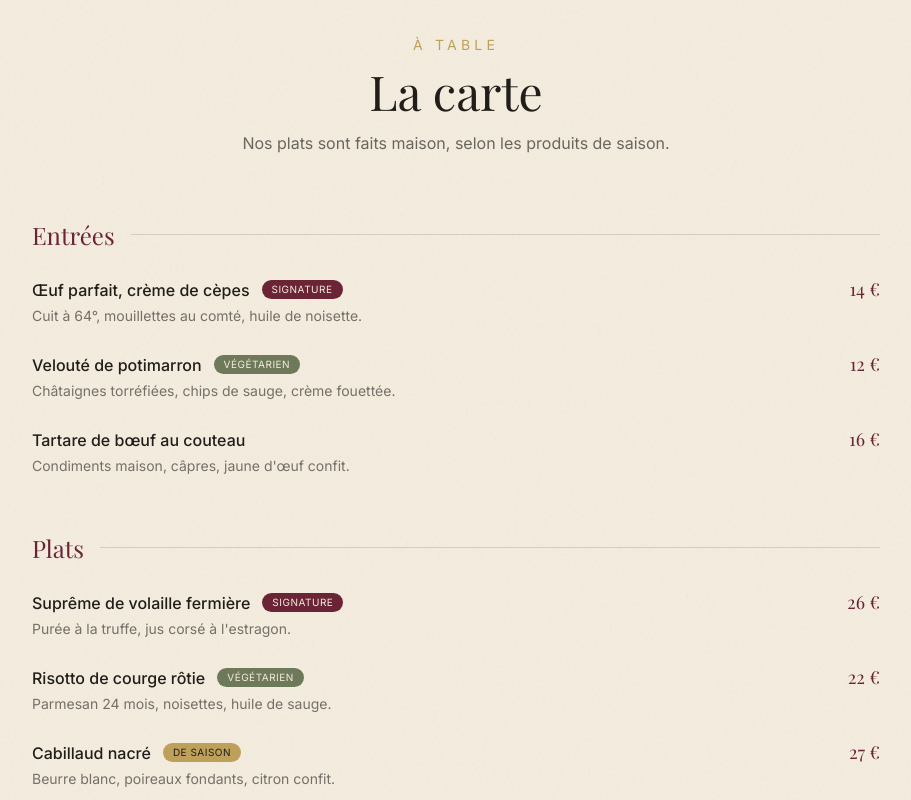
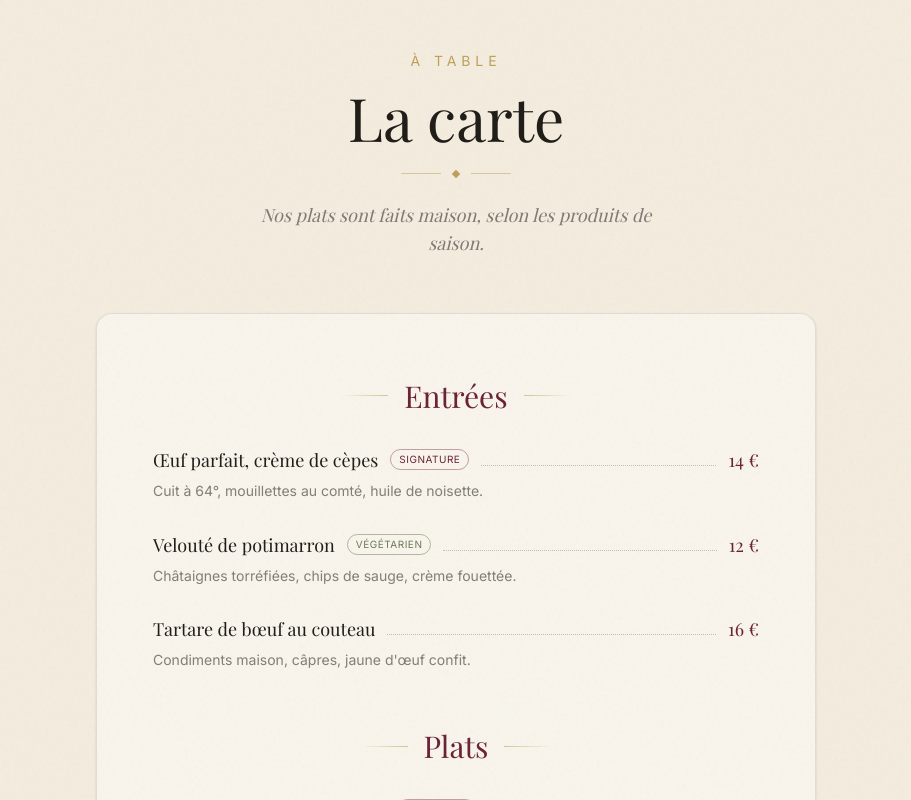
Before and after one commit to studiocomunik-maker/SUPATEST, a Next.js app: page / in a window 1280 px wide. Shown: the part 1800-2600 px from the top of the page, without its empty margins (184-1095 px from the left). Built offline with nearby package versions, Linux system fonts and the light colour scheme; no server answers; the database is empty; a web font is replaced by a local one.

Commit message:
amelioration menu

```diff
--- a/app/globals.css
+++ b/app/globals.css
@@ -17,6 +17,7 @@
   --color-wine-dark: #4e1827;
   --color-gold: #bfa15a;
   --color-gold-light: #d9be7a;
+  --color-gold-dark: #8e7637;
   --color-sage: #6e7a5a;
 
   --font-sans: var(--font-sans), ui-sans-serif, system-ui, sans-serif;
--- a/app/restaurant/components/Menu.tsx
+++ b/app/restaurant/components/Menu.tsx
@@ -8,22 +8,21 @@ import { menu as fallbackMenu, MENU_SECTIONS, type MenuSection } from "../data";
 import Reveal from "./Reveal";
 
 const tagStyles: Record<string, string> = {
-  Signature: "bg-wine text-cream",
-  Végétarien: "bg-sage text-cream",
-  "De saison": "bg-gold text-ink",
+  Signature: "border-wine/40 text-wine",
+  Végétarien: "border-sage/50 text-sage",
+  "De saison": "border-gold/60 text-gold-dark",
 };
 
 const DEFAULT_MENTIONS =
   "Nos plats sont faits maison, selon les produits de saison.";
 
 const EASE = [0.22, 1, 0.36, 1] as const;
-// Conteneur qui décale l'apparition de ses enfants (effet cascade)
 const listVariants = {
   hidden: {},
-  show: { transition: { staggerChildren: 0.08 } },
+  show: { transition: { staggerChildren: 0.07 } },
 };
 const itemVariants = {
-  hidden: { opacity: 0, y: 18 },
+  hidden: { opacity: 0, y: 14 },
   show: { opacity: 1, y: 0, transition: { duration: 0.5, ease: EASE } },
 };
 
@@ -51,7 +50,6 @@ export default function Menu() {
               tag: (r.tag ?? undefined) as MenuSection["items"][number]["tag"],
             })),
         })).filter((s) => s.items.length > 0);
-
         if (grouped.length > 0) setSections(grouped);
       }
 
@@ -61,17 +59,28 @@ export default function Menu() {
   }, []);
 
   return (
-    <section id="menu" className="bg-cream py-24 grain">
-      <div className="mx-auto max-w-4xl px-6">
+    <section id="menu" className="bg-cream py-28 grain">
+      <div className="mx-auto max-w-3xl px-6">
+        {/* En-tête */}
         <Reveal className="text-center">
-          <p className="text-sm uppercase tracking-[0.3em] text-gold">À table</p>
-          <h2 className="mt-3 font-serif text-4xl text-ink md:text-5xl">
+          <p className="text-sm uppercase tracking-[0.35em] text-gold">À table</p>
+          <h2 className="mt-4 font-serif text-4xl text-ink md:text-6xl">
             La carte
           </h2>
-          <p className="mx-auto mt-4 max-w-xl text-ink/65">{mentions}</p>
+          {/* Ornement doré */}
+          <div className="mx-auto mt-6 flex items-center justify-center gap-3">
+            <span className="h-px w-10 bg-gold/50" />
+            <span className="h-1.5 w-1.5 rotate-45 bg-gold" />
+            <span className="h-px w-10 bg-gold/50" />
+          </div>
+          <p className="mx-auto mt-6 max-w-md font-serif text-lg italic text-ink/55">
+            {mentions}
+          </p>
         </Reveal>
 
-        <div className="mt-16 space-y-14">
+        {/* Carte encadrée (effet papier) */}
+        <div className="mt-14 rounded-2xl border border-ink/10 bg-ivory/70 px-7 py-12 shadow-sm md:px-14 md:py-16">
+          <div className="space-y-14">
             {sections.map((section) => (
               <motion.div
                 key={section.title}
@@ -80,50 +89,49 @@ export default function Menu() {
                 whileInView="show"
                 viewport={{ once: true, margin: "-60px" }}
               >
-              {/* Titre de section + filet qui se dessine */}
-              <h3 className="flex items-center gap-4 font-serif text-2xl text-wine">
-                <motion.span variants={itemVariants}>{section.title}</motion.span>
-                <motion.span
-                  variants={{
-                    hidden: { scaleX: 0 },
-                    show: { scaleX: 1, transition: { duration: 0.7, ease: EASE } },
-                  }}
-                  style={{ transformOrigin: "left" }}
-                  className="h-px flex-1 bg-ink/15"
-                />
+                {/* Titre de section centré avec filets dorés */}
+                <motion.div
+                  variants={itemVariants}
+                  className="mb-8 flex items-center justify-center gap-4"
+                >
+                  <span className="h-px w-12 bg-gradient-to-r from-transparent to-gold/60" />
+                  <h3 className="font-serif text-2xl text-wine md:text-3xl">
+                    {section.title}
                   </h3>
+                  <span className="h-px w-12 bg-gradient-to-l from-transparent to-gold/60" />
+                </motion.div>
 
-              <ul className="mt-6 space-y-6">
+                <ul className="space-y-7">
                   {section.items.map((item) => (
                     <motion.li
                       key={item.name}
                       variants={itemVariants}
-                    whileHover={{ x: 6 }}
-                    transition={{ type: "spring", stiffness: 300, damping: 22 }}
-                    className="group flex items-baseline justify-between gap-4"
+                      className="group"
                     >
-                    <div>
-                      <div className="flex items-center gap-3">
-                        <h4 className="relative font-medium text-ink after:absolute after:-bottom-0.5 after:left-0 after:h-px after:w-0 after:bg-wine after:transition-all after:duration-300 group-hover:after:w-full">
+                      <div className="flex items-end gap-3">
+                        <h4 className="font-serif text-lg text-ink transition-colors group-hover:text-wine">
                           {item.name}
                         </h4>
                         {item.tag && (
                           <span
-                            className={`rounded-full px-2.5 py-0.5 text-[10px] uppercase tracking-wider ${
-                              tagStyles[item.tag] ?? "bg-ink/10 text-ink"
+                            className={`mb-1 whitespace-nowrap rounded-full border px-2 py-0.5 text-[10px] uppercase tracking-wider ${
+                              tagStyles[item.tag] ?? "border-ink/20 text-ink/60"
                             }`}
                           >
                             {item.tag}
                           </span>
                         )}
+                        {/* Ligne pointillée (leader) reliant le plat au prix */}
+                        <span className="mb-2 flex-1 border-b border-dotted border-ink/25" />
+                        <span className="whitespace-nowrap font-serif text-lg text-wine">
+                          {item.price}&nbsp;€
+                        </span>
                       </div>
-                      <p className="mt-1 text-sm text-ink/60">
+                      {item.description && (
+                        <p className="mt-1.5 max-w-[88%] text-sm leading-relaxed text-ink/55">
                           {item.description}
                         </p>
-                    </div>
-                    <div className="whitespace-nowrap font-serif text-lg text-wine transition-transform duration-300 group-hover:scale-110">
-                      {item.price}&nbsp;€
-                    </div>
+                      )}
                     </motion.li>
                   ))}
                 </ul>
@@ -131,6 +139,7 @@ export default function Menu() {
             ))}
           </div>
         </div>
+      </div>
     </section>
   );
 }
```
Lines whose indentation alone changed are shown as unchanged.
